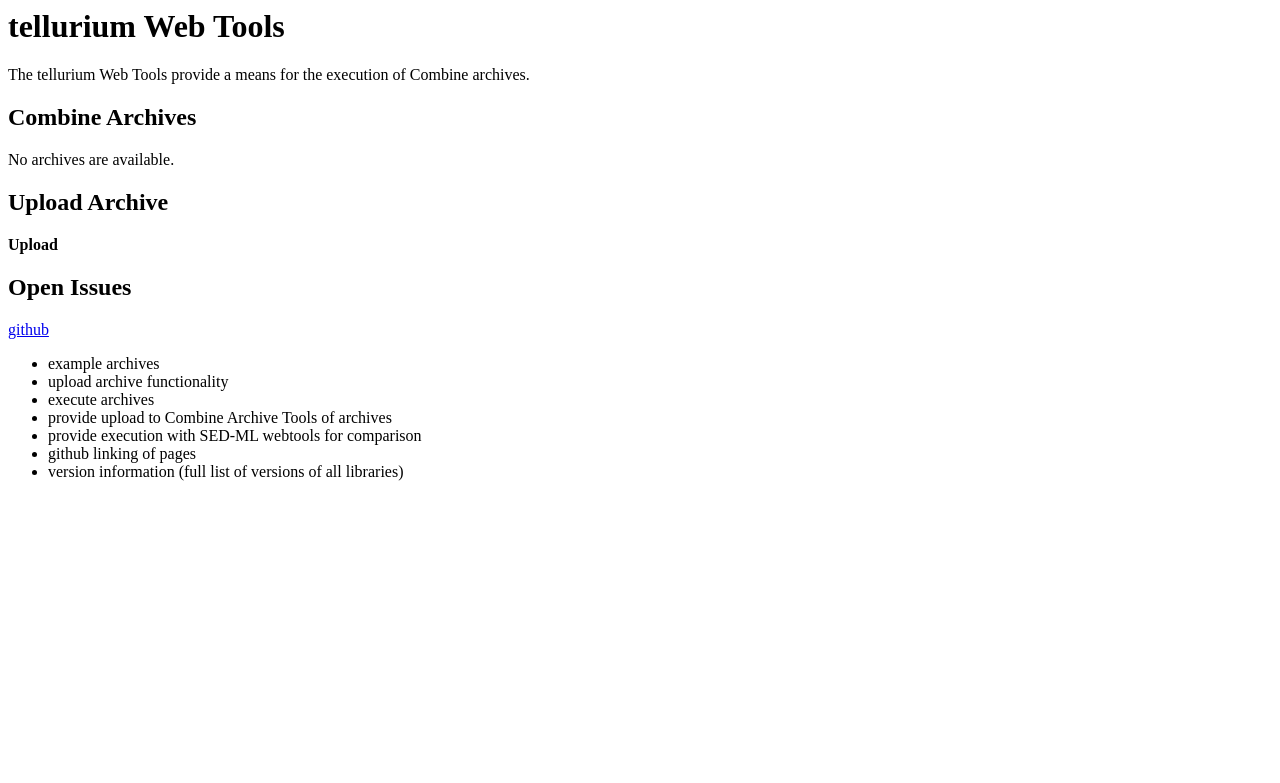
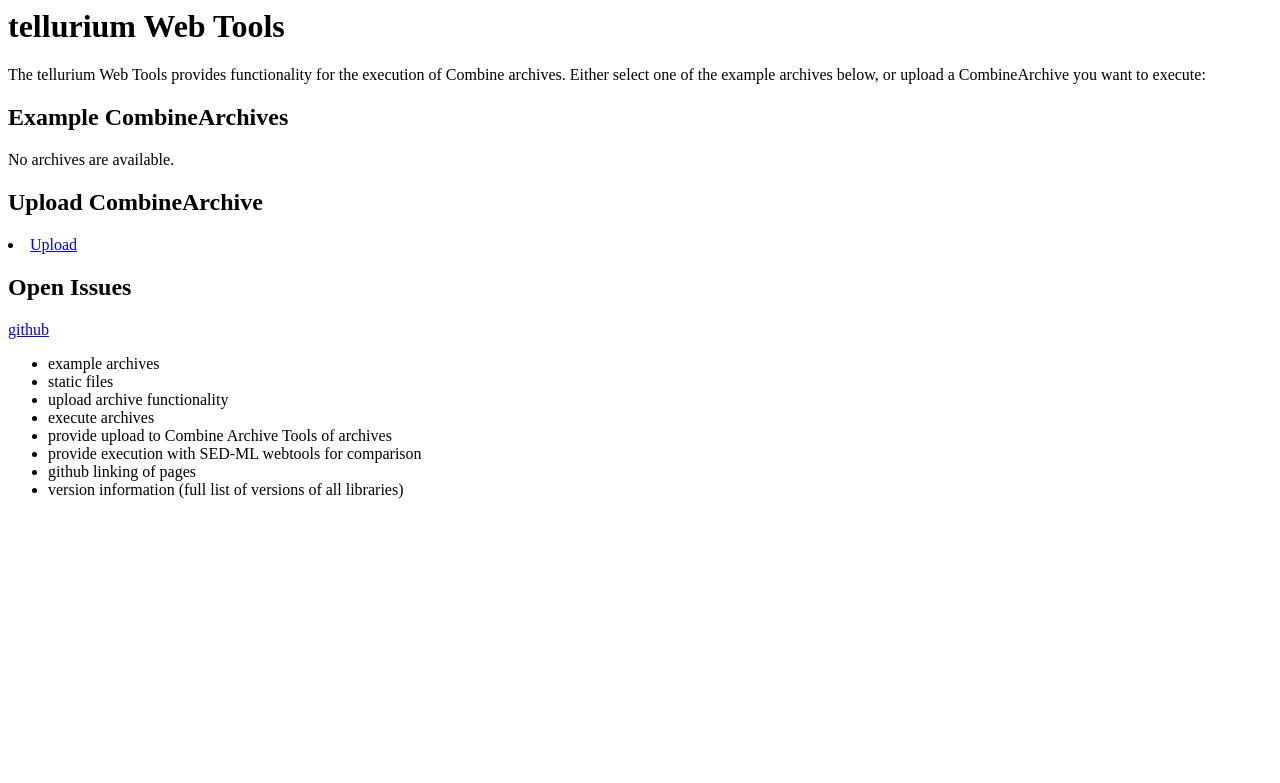
Before and after one commit to matthiaskoenig/tellurium-web, a Django app: page /combine/ in a window 1280 px wide. Shown: the top 783 px of the page. Run offline with Django 3.2, Linux system fonts and the light colour scheme; data that the repository does not hold is empty.

Commit message:
working on file upload

```diff
--- a/teweb/combine/models.py
+++ b/teweb/combine/models.py
@@ -8,7 +8,8 @@ from django.db import models
 class Archive(models.Model):
     """ Combine Archive class. """
     name = models.CharField(max_length=200)
-    pub_date = models.DateTimeField('date published')
+    pub_date = models.DateTimeField('date published', auto_created=True)
+    file = models.FileField(upload_to='archives/%Y/%m/%d')
 
     def __str__(self):
         return self.name
--- a/teweb/combine/templates/combine/index.html
+++ b/teweb/combine/templates/combine/index.html
@@ -1,7 +1,9 @@
 <h1>tellurium Web Tools</h1>
-The tellurium Web Tools provide a means for the execution of Combine archives.
+The tellurium Web Tools provides functionality for the execution of Combine archives.
+Either select one of the example archives below, or upload a CombineArchive you want
+to execute:
 
-<h2>Combine Archives</h2>
+<h2>Example CombineArchives</h2>
 {% if archives %}
     <ul>
     {% for archive in archives %}
@@ -12,14 +14,14 @@ The tellurium Web Tools provide a means for the execution of Combine archives.
     <p>No archives are available.</p>
 {% endif %}
 
-
-<h2>Upload Archive</h2>
-<b>Upload</b>
+<h2>Upload CombineArchive</h2>
+<li><a href="{% url 'combine:upload' %}">Upload</a></li>
 
 <h2>Open Issues</h2>
 <a href="https://github.com/matthiaskoenig/tellurium-web" target="_blank">github</a>
 <ul>
     <li>example archives</li>
+    <li>static files</li>
     <li>upload archive functionality</li>
     <li>execute archives</li>
     <li>provide upload to Combine Archive Tools of archives</li>
--- a/teweb/combine/urls.py
+++ b/teweb/combine/urls.py
@@ -8,6 +8,8 @@ urlpatterns = [
     url(r'^$', views.index, name='index'),
     # ex: /combine/5/
     url(r'^(?P<archive_id>[0-9]+)/$', views.archive, name='archive'),
+    # ex: /combine/upload
+    url(r'upload^$', views.upload, name='upload'),
     # ex: /combine/about
     url(r'about^$', views.index, name='about'),
 ]
--- a/teweb/combine/views.py
+++ b/teweb/combine/views.py
@@ -1,7 +1,9 @@
 from django.shortcuts import render, get_object_or_404
-from django.http import HttpResponse, Http404
+from django.http import HttpResponse, Http404, HttpResponseRedirect
+from django.core.urlresolvers import reverse
 
 from .models import Archive
+from.forms import UploadArchiveForm
 
 
 def index(request):
@@ -31,3 +33,21 @@ def archive(request, archive_id):
 def about(request):
     """ About page. """
     return render(request, 'combine/about.html', {})
+
+
+def upload(request):
+    """ Upload file view.
+
+    :param request:
+    :return:
+    """
+    if request.method == 'POST':
+        form = UploadArchiveForm(request.POST, request.FILES)
+        if form.is_valid():
+            print('Handling uploaded file')
+            new_archive = Archive(name=form.name, file=request.FILES['file'])
+            new_archive.save()
+            return HttpResponseRedirect(reverse('combine.views.index'))
+    else:
+        form = UploadArchiveForm()
+    return render(request, 'combine/upload.html', {'form': form})
```
Also changed, not shown: teweb/combine/forms.py (added, +9 -0 lines), teweb/combine/templates/combine/upload.html (added, +11 -0 lines), teweb/combine/migrations/0001_initial.py, teweb/db.sqlite3.
